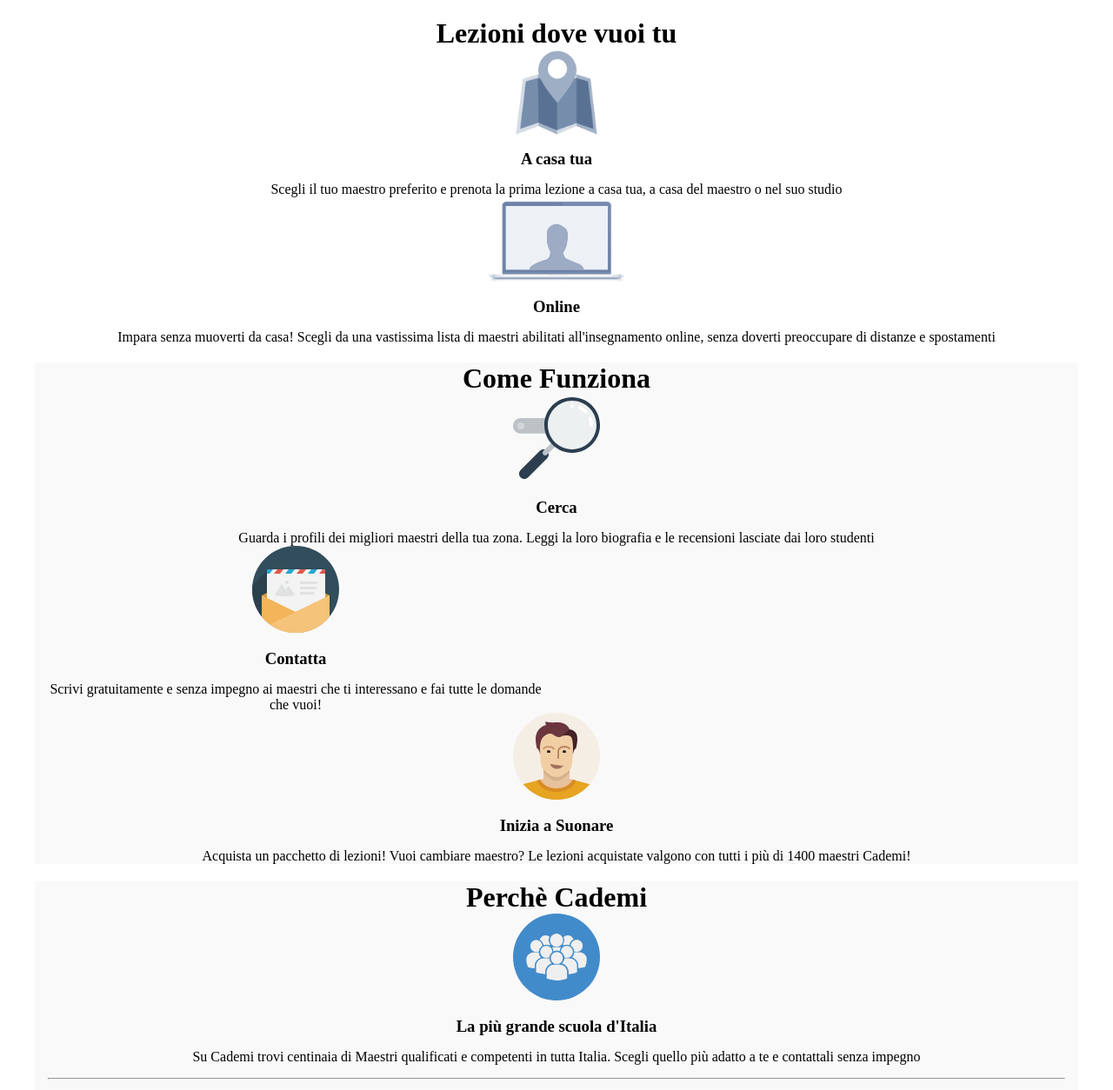
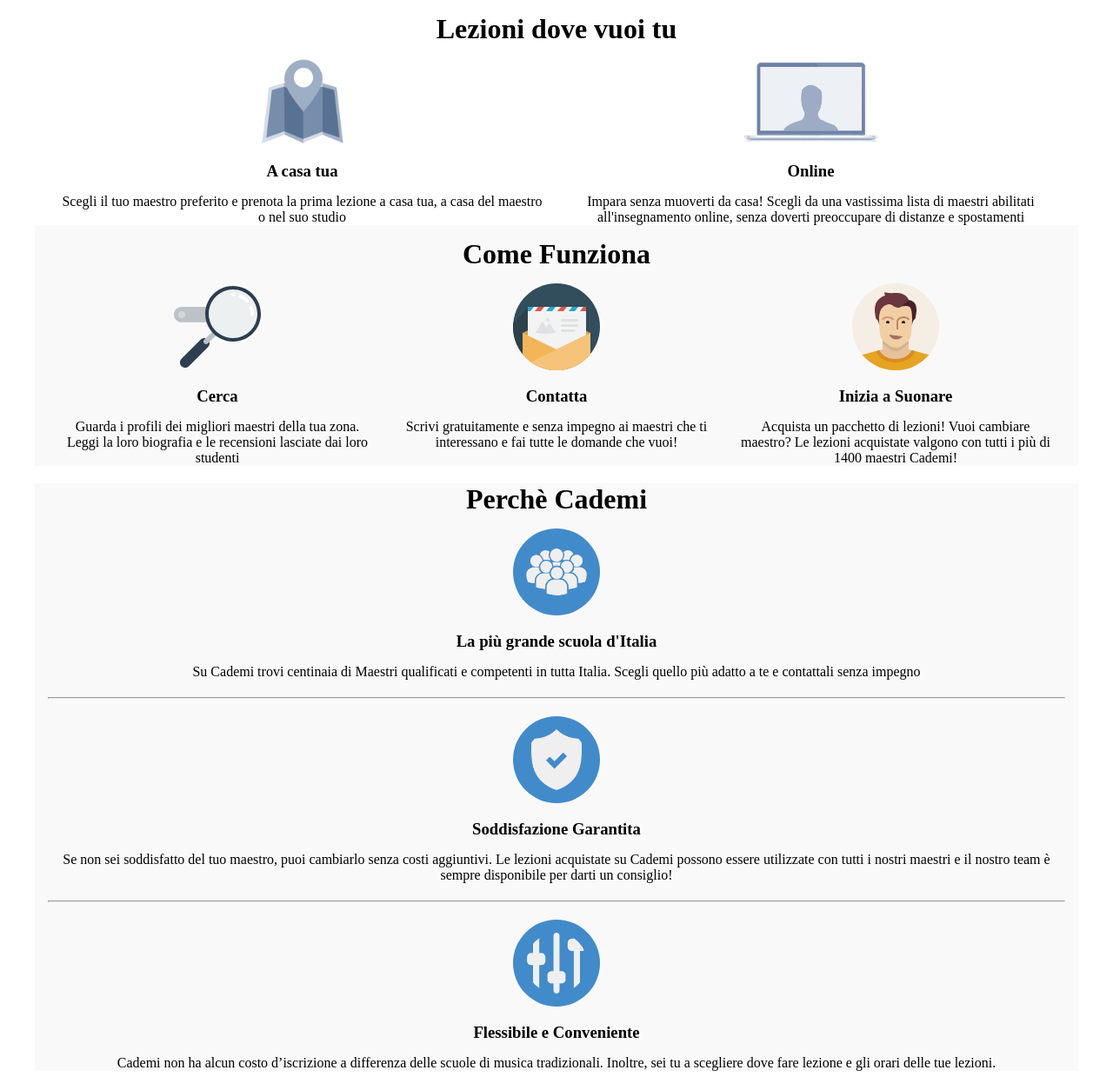
Before and after one commit to Sarah89pro/html-css-resp-wannabe-12bool, a plain HTML site: page index.html in a window 1280 px wide. Shown: the top 1254 px of the page at 87% size. After the commit the page ends 1232 px from the top, so only its background shows below. Drawn offline with Linux system fonts and the light colour scheme.

Commit message:
md and lg

```diff
--- a/css/style.css
+++ b/css/style.css
@@ -4,6 +4,11 @@
   margin-left: auto;
   margin-right: auto;
   margin-top: 20px;
+}
+
+h1 {
+  margin-top: 15px;
+  margin-bottom: 15px;
 }
 
 h3 {
@@ -13,8 +18,8 @@
 
 
 hr {
-  margin-top: 15px;
-  margin-bottom: 15px;
+  margin-top: 20px;
+  margin-bottom: 20px;
 }
 
 
--- a/index.html
+++ b/index.html
@@ -9,17 +9,16 @@
     <link rel="stylesheet" href="./css/style.css">
     <title>Boolean aCademy</title>
   </head>
-
   <body>
     <div id="lezioni" class="container">
-      <div class="row">
+      <div class="col-xs-12">
         <h1>Lezioni dove vuoi tu</h1>
-        <div class="col-xs-12 col-md-12">
+        <div class="col-xs-12 col-md-6">
           <img src="img/icon/maps.png" alt="">
           <h3>A casa tua</h3>
           Scegli il tuo maestro preferito e prenota la prima lezione a casa tua, a casa del maestro o nel suo studio
         </div>
-        <div class="col-xs-12 col-md-12">
+        <div class="col-xs-12 col-md-6">
           <img src="img/icon/screen.png" alt="">
           <h3>Online</h3>
           Impara senza muoverti da casa! Scegli da una vastissima lista di maestri abilitati all'insegnamento online, senza doverti preoccupare di distanze e spostamenti
@@ -28,19 +27,19 @@
     </div>
 
     <div id="steps" class="container grey">
-      <div class="row">
+      <div class="col-xs-12">
         <h1>Come Funziona</h1>
-        <div class="col-xs-12 col-md-12">
+        <div class="col-xs-12 col-md-4 col-lg-4">
           <img src="img/search.svg" alt="">
           <h3>Cerca</h3>
           Guarda i profili dei migliori maestri della tua zona. Leggi la loro biografia e le recensioni lasciate dai loro studenti
         </div>
-        <div class="col-xs-6 offset-xs-3 col-md-6 offset-md-0">
+        <div class="col-xs-12 col-md-4 offset-md-4 col-lg-4 offset-lg-0">
           <img src="img/letter.svg" alt="">
           <h3>Contatta</h3>
           Scrivi gratuitamente e senza impegno ai maestri che ti interessano e fai tutte le domande che vuoi!
         </div>
-        <div class="col-xs-12 col-md-12">
+        <div class="col-xs-12 col-md-4 offset-md-4 col-lg-4 offset-lg-0">
           <img src="img/male.svg" alt="">
           <h3>Inizia a Suonare</h3>
           Acquista un pacchetto di lezioni! Vuoi cambiare maestro? Le lezioni acquistate valgono con tutti i più di 1400 maestri Cademi!
@@ -51,19 +50,19 @@
     <div id="why" class="container grey">
       <div class="row">
         <h1>Perchè Cademi</h1>
-        <div class="col-xs-12 col-md-12">
+        <div class="col-xs-12">
           <img src="img/icon/profile.png" alt="">
           <h3>La più grande scuola d'Italia</h3>
           Su Cademi trovi centinaia di Maestri qualificati e competenti in tutta Italia. Scegli quello più adatto a te e contattali senza impegno
           <hr>
         </div>
-        <div class="col-xs-6 offset-xs-3 col-md-6 offset-md-0">
+        <div class="col-xs-12">
           <img src="img/icon/secure.png" alt="">
           <h3>Soddisfazione Garantita</h3>
           Se non sei soddisfatto del tuo maestro, puoi cambiarlo senza costi aggiuntivi. Le lezioni acquistate su Cademi possono essere utilizzate con tutti i nostri maestri e il nostro team è sempre disponibile per darti un consiglio!
           <hr>
         </div>
-        <div class="col-xs-12 col-md-12">
+        <div class="col-xs-12">
           <img src="img/icon/flex.png" alt="">
           <h3>Flessibile e Conveniente</h3>
           Cademi non ha alcun costo d’iscrizione a differenza delle scuole di musica tradizionali. Inoltre, sei tu a scegliere dove fare lezione e gli orari delle tue lezioni.
```
